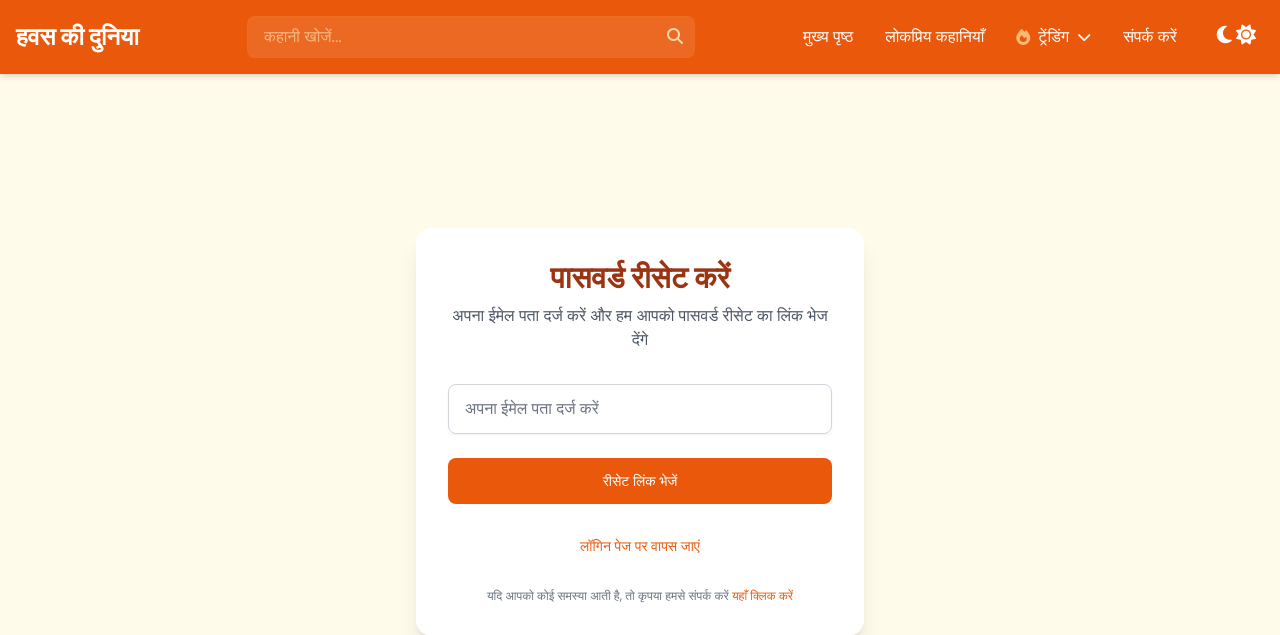
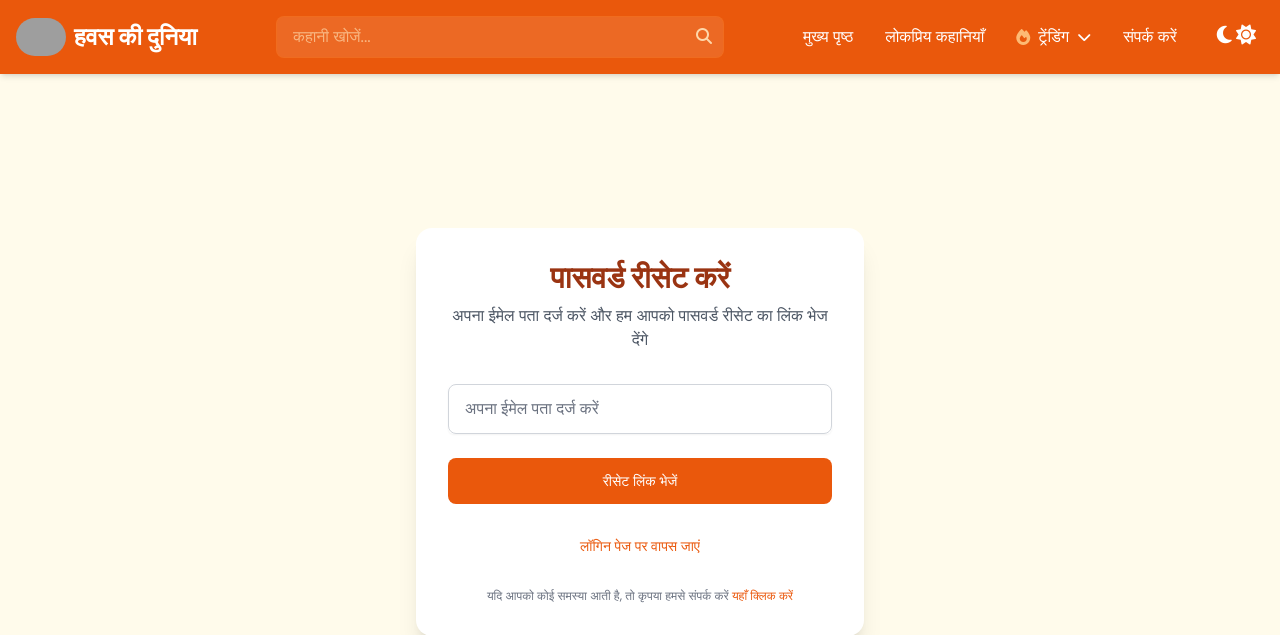
Before and after one commit to soloprinjay/Kam_Vasna, a Django app: page /users/forgot-password/ in a window 1280 px wide. Shown: the top 635 px of the page. Run offline with Django 5.2, Linux system fonts and the light colour scheme; some libraries are stand-ins or nearby versions; grey boxes are pictures that could not be loaded.

Commit message:
added logo

```diff
--- a/templates/header.html
+++ b/templates/header.html
@@ -21,7 +21,10 @@
         <div class="container mx-auto px-4">
             <div class="flex justify-between items-center py-4">
                 <!-- Logo/Site Name -->
-                <div class="text-2xl font-bold">हवस की दुनिया</div>
+                 <div class="flex items-center gap-2">
+                    <img src="{% static 'images/logo.png' %}" height="50px" width="50px" class="rounded-full" alt="">
+                    <div class="text-2xl font-bold">हवस की दुनिया</div>
+                </div>
 
                 <!-- Search Bar -->
                 <div class="hidden xl:flex flex-1 max-w-md mx-8">
```
